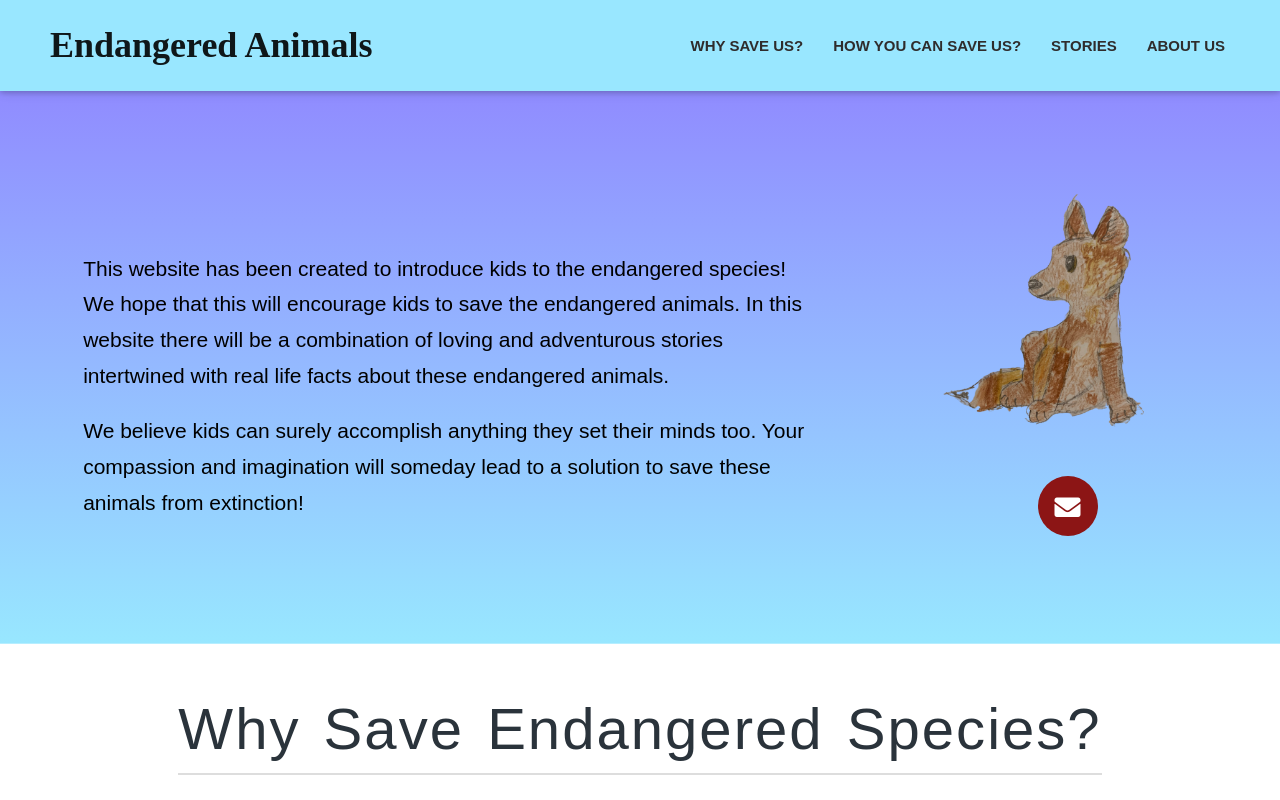
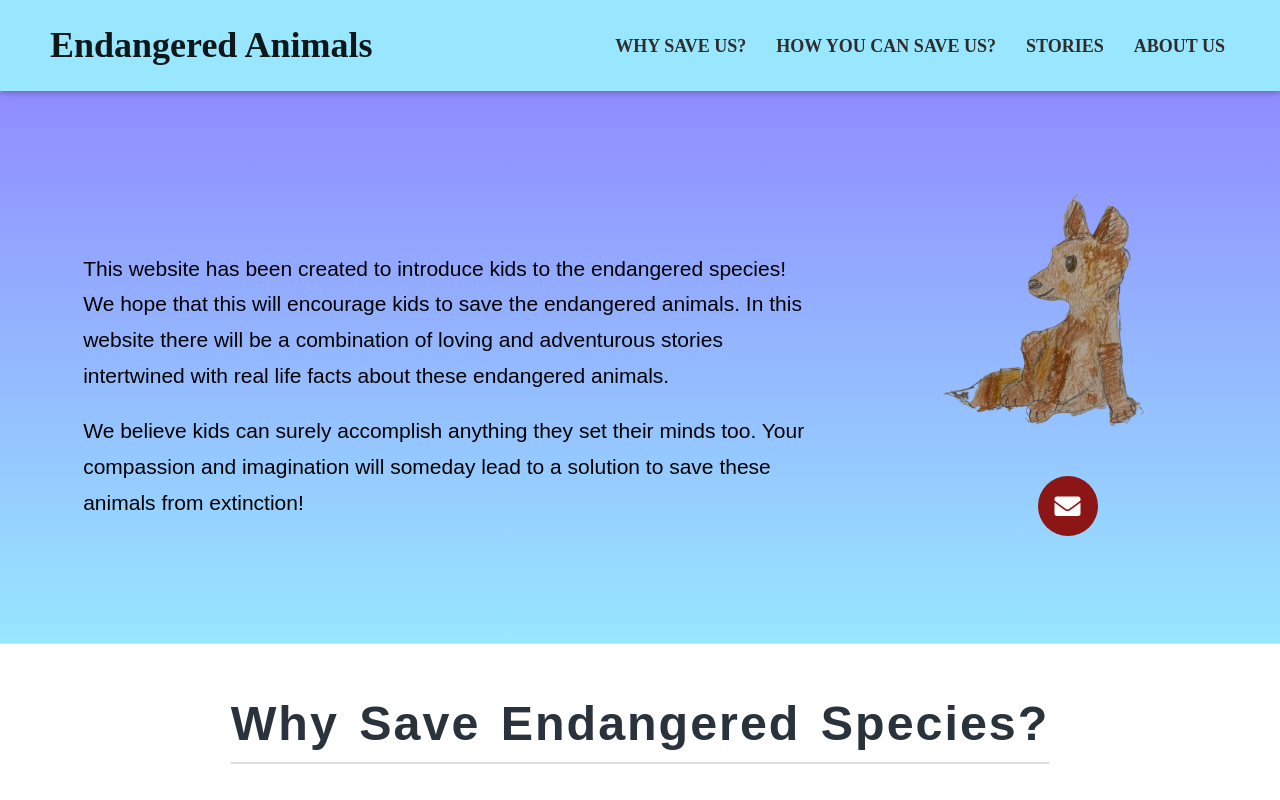
Before and after one commit to EndangeredAnimals/EndangeredAnimals.github.io, a plain HTML site: page index.html in a window 1280 px wide. Shown: the top 800 px of the page. Drawn offline with nearby package versions, Linux system fonts and the light colour scheme.

Commit message:
Update CustomStyle.css

```diff
--- a/css/CustomStyle.css
+++ b/css/CustomStyle.css
@@ -21,7 +21,9 @@ body {
     height: 100%;
     min-height: 100%;
 }
-
+a{
+    font-family: "Newsreader";
+}
 
 h1.title-bg, h2.title-bg, h3.title-bg, h4.title-bg , h5.title-bg, h6.title-bg {
     background:#f8f8f8;
@@ -29,6 +31,7 @@ h1.title-bg, h2.title-bg, h3.title-bg, h4.title-bg , h5.title-bg, h6.title-bg {
     margin: 0px 0px 20px 0px;
     border-bottom: 1px  #a9a9a9;
     border-top: 1px  #a9a9a9;
+    font-weight: 600;
 }
 h1 small, h2 small, h3 small, h4 small, h5 small, h6 small {color:#7f7f7f;}
 h2 small {font-size: 30px;}
@@ -138,7 +141,7 @@ a, .btn-link
 .header .nav-item-child {
     position: relative;
     display: block;
-    font-size: 15px!important;
+    font-size: 18px!important;
     font-weight: 600!important;
     text-transform: uppercase!important;
     line-height: 50px!important;
@@ -200,8 +203,8 @@ a, .btn-link
 .section-headlines > h4 {
     padding-top: 50px;
     font-family: 'Waltograph', sans-serif;
-    font-size: 3em;
-
+    font-size: 2.5em;
+font-weight: 600;
     color: #2a333b;
     border-bottom: 2px solid #ddd;
     display: inline-block;
```
